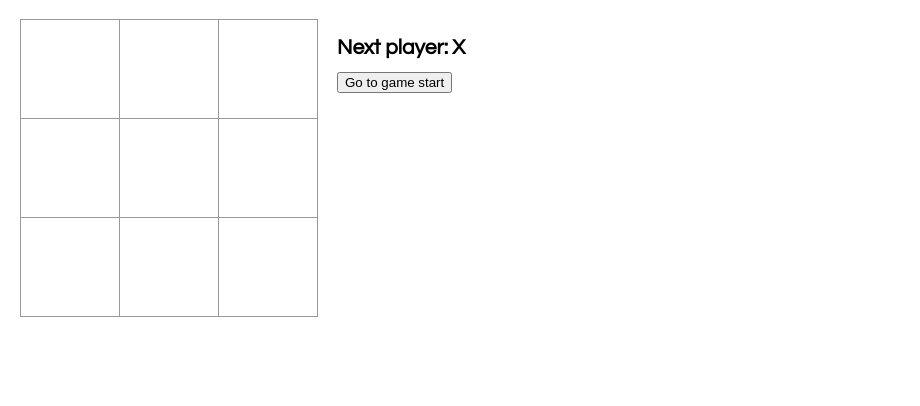
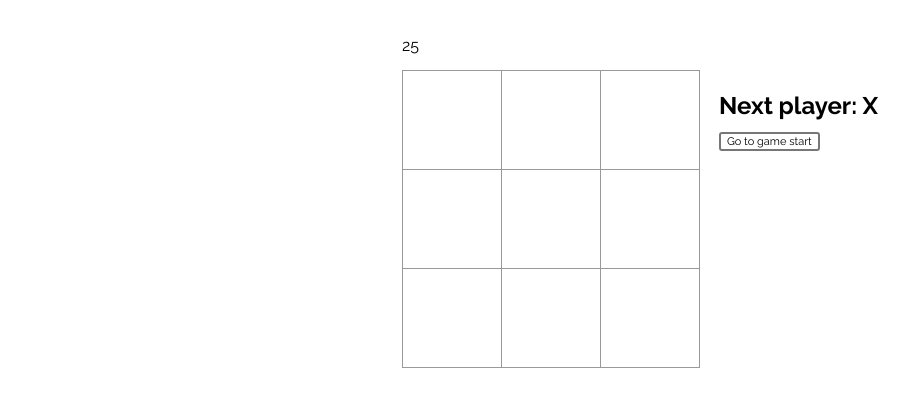
Before and after one commit to francismozart/tic-tac-toe, a React app: page / in a window 1280 px wide. Shown: the whole page, without its empty margins (0-920 px from the left). Built offline with nearby package versions, Linux system fonts and the light colour scheme.

Commit message:
components folder created and filled with components

```diff
--- a/package.json
+++ b/package.json
@@ -4,7 +4,12 @@
   "private": true,
   "homepage": "https://francismozart.github.io/tic-tac-toe",
   "dependencies": {
+    "@fortawesome/fontawesome-svg-core": "^1.2.0-14",
+    "@fortawesome/free-solid-svg-icons": "^5.1.0-11",
+    "@fortawesome/react-fontawesome": "0.1.0-11",
     "gh-pages": "^1.2.0",
+    "i": "^0.3.6",
+    "npm": "^6.1.0",
     "react": "^16.4.0",
     "react-dom": "^16.4.0",
     "react-scripts": "1.1.4"
--- /dev/null
+++ b/src/components/board.js
@@ -0,0 +1,55 @@
+import React from 'react';
+
+import Square from './square';
+
+class Board extends React.Component {
+
+  renderSquare(i) {
+    let squareClasses = "square";
+
+    const arrayWinner = this.props.winnerSquares.map((winnerSquare, ind)=> {
+      if (winnerSquare === i) {
+        squareClasses += " winner";
+      }
+
+      return null;
+    });
+
+    return (
+    	<Square key={i} squareClasses={squareClasses}
+        value={this.props.squares[i]}
+        onClick={() => this.props.onClick(i)}
+      />
+    );
+  }
+
+  render() {
+    let  oldBoardRows = Array(3).fill(Array(3).fill(null)),
+    counter = 0;
+
+    let newBoardRows = oldBoardRows.map((val, i) => {
+      let arrayInside = val.map((e, indice) => {
+        let initialCounter = counter;
+        counter++;
+
+        return (
+          this.renderSquare(initialCounter)
+        );
+      });
+
+      return (
+        <div key={i} className="board-row">
+          {arrayInside}
+        </div>
+      );
+    });
+
+    return (
+      <div>
+        {newBoardRows}
+      </div>
+    );
+  }
+}
+
+export default Board;
--- /dev/null
+++ b/src/components/clock.js
@@ -0,0 +1,33 @@
+import React from 'react';
+
+class Clock extends React.Component {
+  constructor(props) {
+    super(props);
+
+    this.state = {
+      time: 30
+    };
+  }
+
+  render() {
+
+    const stateTime = this.state.time;
+
+    let timePassing = setTimeout(() => {
+      const time = this.state.time-1;
+      this.setState({time: time});
+    }, 1000);
+
+    if (this.state.time < 1) { clearTimeout(timePassing); }
+
+    return (
+      <div className="clock">
+        <p>
+          {stateTime}
+        </p>
+      </div>
+    );
+  }
+}
+
+export default Clock;
--- /dev/null
+++ b/src/components/game.js
@@ -0,0 +1,183 @@
+import React from 'react';
+
+import Clock from './clock';
+import Board from './board';
+
+import { library } from '@fortawesome/fontawesome-svg-core';
+import { FontAwesomeIcon } from '@fortawesome/react-fontawesome';
+import { faSort } from '@fortawesome/free-solid-svg-icons';
+import '../index.css';
+
+library.add(faSort)
+
+class Game extends React.Component {
+	constructor(props) {
+    super(props);
+    this.state = {
+      history: [
+        {
+          squares: Array(9).fill(null),
+          colRow: null,
+          playCount: 0
+        }
+      ],
+      time: 30,
+      stepNumber: 0,
+      xIsNext: true,
+    };
+  }
+
+  handleClick(i) {
+  	const history = this.state.history.slice(0, this.state.stepNumber + 1);
+    const current = history[this.state.stepNumber];
+    const squares = current.squares.slice();
+
+    if (calculateWinner(squares) || squares[i]) {
+      return;
+    }
+
+    squares[i] = this.state.xIsNext ? 'X' : 'O';
+
+    this.setState({
+      history: history.concat([
+        {
+          squares: squares,
+          colRow: this.getColRow(i),
+          playCount: current.playCount+1
+        }
+      ]),
+      time: 30,
+      stepNumber: history.length,
+      xIsNext: !this.state.xIsNext
+    });
+  }
+
+  jumpTo(step) {
+    let history;
+
+    if (step === 0) {
+      history = [
+        {
+          squares: Array(9).fill(null),
+          colRow: null,
+          playCount: 0
+        }
+      ];
+
+      this.setState({
+        history: history,
+        stepNumber: 0,
+        xIsNext: true,
+      });
+    } else {
+      this.setState({
+        stepNumber: step,
+        xIsNext: (step % 2) === 0,
+      });
+    }
+  }
+
+  getColRow(renderNumber){
+    const col = [0,3,6].includes(renderNumber) ? 1 : [1,4,7].includes(renderNumber) ? 2 : 3;
+    const row = renderNumber < 3 ? 1 : renderNumber > 5 ? 3 : 2;
+
+    return `Col: ${col}, Row: ${row}`;
+  }
+
+  toggleOrder(){
+    const history = this.state.history.slice(1),
+    first = this.state.history.slice(0,1),
+    oldStepNumber = this.state.stepNumber;
+    let newStepNumber;
+
+    history.reverse();
+
+    const completeArray = first.concat(history);
+
+    newStepNumber = completeArray.length - oldStepNumber;
+
+    this.setState({
+      history: completeArray,
+      stepNumber: newStepNumber
+    });
+  }
+
+  render() {
+  	const history = this.state.history;
+    const current = history[this.state.stepNumber];
+    const winner = calculateWinner(current.squares);
+    const classToHide = this.state.stepNumber === 0 ? "hidden": "";
+    const time = this.state.time;
+
+    const moves = history.map((step, move) => {
+    	const classToBold = this.state.stepNumber === move ? "PActive" : "";
+      const desc = move ?
+      'Go to move #' + step.playCount :
+      'Go to game start';
+      return (
+        <p key={move} className={'txt-reset '+classToBold}>
+          {history[move].colRow} <button className='btn-reset' onClick={() => this.jumpTo(move)}>{desc}</button>
+        </p>
+      );
+    });
+
+    let status, winnerSquares;
+    if (winner) {
+      status = 'Winner: ' + winner.winner;
+      winnerSquares = winner.winSquares;
+    } else if (current.playCount === 9) {
+      status = "Draw!"
+      winnerSquares = [];
+    } else {
+      status = 'Next player: ' + (this.state.xIsNext ? 'X' : 'O');
+      winnerSquares = [];
+    }
+
+    return (
+      <div className="game">
+        <Clock />
+        <div className="game-wrapper">
+          <div className="game-board">
+            <Board
+            squares={current.squares} winnerSquares={winnerSquares}
+            onClick={(i) => this.handleClick(i)}
+            />
+          </div>
+          <div className="game-info">
+            <h2 className="status">{status}</h2>
+            <div>{moves}</div>
+            <div className={classToHide}>
+              <button onClick={() => this.toggleOrder()}><FontAwesomeIcon icon="sort" /> Invert Order</button>
+            </div>
+          </div>
+        </div>
+      </div>
+    );
+  }
+}
+
+function calculateWinner(squares) {
+  const lines = [
+  [0, 1, 2],
+  [3, 4, 5],
+  [6, 7, 8],
+  [0, 3, 6],
+  [1, 4, 7],
+  [2, 5, 8],
+  [0, 4, 8],
+  [2, 4, 6],
+  ];
+  for (let i = 0; i < lines.length; i++) {
+    const [a, b, c] = lines[i];
+    if (squares[a] && squares[a] === squares[b] && squares[a] === squares[c]) {
+      const winObj = {
+        winner: squares[a],
+        winSquares: lines[i]
+      }
+      return winObj;
+    }
+  }
+  return null;
+}
+
+export default Game;
--- /dev/null
+++ b/src/components/square.js
@@ -0,0 +1,11 @@
+import React from 'react';
+
+function Square(props) {
+  return (
+    <button className={props.squareClasses} onClick={props.onClick}>
+      {props.value}
+    </button>
+  );
+}
+
+export default Square;
--- a/src/index.css
+++ b/src/index.css
@@ -1,6 +1,16 @@
+@import url('https://fonts.googleapis.com/css?family=Raleway:400,700');
+
 body {
-  font: 14px "Century Gothic", Futura, sans-serif;
+  font-family: 'Raleway', sans-serif;
+  font-size: 16px;
   margin: 20px;
+}
+button {
+  font: 400 11px 'Raleway';
+}
+#root {
+  display: flex;
+  justify-content: center;
 }
 
 ol, ul {
@@ -51,9 +61,12 @@ ol, ul {
   background: #ddd;
 }
 
-.game {
+.game-wrapper {
   display: flex;
   flex-direction: row;
+}
+
+.game {
 }
 
 .game-info {
@@ -63,7 +76,15 @@ ol, ul {
 p.PActive {
   font-weight: bolder;
 }
-
+.txt-reset {
+  font-size: 12px;
+}
+.btn-reset {
+  font-family: 'Raleway', sans-serif;
+  background: transparent;
+  border-radius: 3px;
+  border: 2px solid #777;
+}
 .hidden {
   display: none;
 }
--- a/src/index.js
+++ b/src/index.js
@@ -1,237 +1,10 @@
-
 
 import React from 'react';
 import ReactDOM from 'react-dom';
-import './index.css';
 
-function Square(props) {
-  return (
-    <button className={props.squareClasses} onClick={props.onClick}>
-      {props.value}
-    </button>
-  );
-}
-
-class Board extends React.Component {
-
-  renderSquare(i) {
-    let squareClasses = "square";
-
-    const arrayWinner = this.props.winnerSquares.map((winnerSquare, ind)=> {
-      if (winnerSquare === i) {
-        squareClasses += " winner";
-      }
-
-      return null;
-    });
-
-    return (
-    	<Square key={i} squareClasses={squareClasses}
-        value={this.props.squares[i]}
-        onClick={() => this.props.onClick(i)}
-      />
-    );
-  }
-
-  render() {
-    let  oldBoardRows = Array(3).fill(Array(3).fill(null)),
-    counter = 0;
-
-    let newBoardRows = oldBoardRows.map((val, i) => {
-      let arrayInside = val.map((e, indice) => {
-        let initialCounter = counter;
-        counter++;
-
-        return (
-          this.renderSquare(initialCounter)
-        );
-      });
-
-      return (
-        <div key={i} className="board-row">
-          {arrayInside}
-        </div>
-      );
-    });
-
-    return (
-      <div>
-        {newBoardRows}
-      </div>
-    );
-  }
-}
-
-class Game extends React.Component {
-	constructor(props) {
-    super(props);
-    this.state = {
-      history: [
-        {
-          squares: Array(9).fill(null),
-          colRow: null,
-          playCount: 0
-        }
-      ],
-      stepNumber: 0,
-      xIsNext: true,
-    };
-  }
-
-  handleClick(i) {
-  	const history = this.state.history.slice(0, this.state.stepNumber + 1);
-    const current = history[this.state.stepNumber];
-    const squares = current.squares.slice();
-
-    if (calculateWinner(squares) || squares[i]) {
-      return;
-    }
-
-    squares[i] = this.state.xIsNext ? 'X' : 'O';
-
-    this.setState({
-      history: history.concat([
-        {
-          squares: squares,
-          colRow: this.getColRow(i),
-          playCount: current.playCount+1
-        }
-      ]),
-      stepNumber: history.length,
-      xIsNext: !this.state.xIsNext
-    });
-  }
-
-  jumpTo(step) {
-    let history;
-
-    if (step === 0) {
-      history = [
-        {
-          squares: Array(9).fill(null),
-          colRow: null,
-          playCount: 0
-        }
-      ];
-
-      this.setState({
-        history: history,
-        stepNumber: 0,
-        xIsNext: true,
-      });
-    } else {
-      this.setState({
-        stepNumber: step,
-        xIsNext: (step % 2) === 0,
-      });
-    }
-  }
-
-  getColRow(renderNumber){
-    let vector = [0,1,2,3,4,5,6,7,8];
-    const col = [0,3,6].includes(renderNumber) ? 1 : [1,4,7].includes(renderNumber) ? 2 : 3;
-    const row = renderNumber < 3 ? 1 : renderNumber > 5 ? 3 : 2;
-
-    return `Col: ${col}, Row: ${row}`;
-  }
-
-  toggleOrder(){
-    const history = this.state.history.slice(1),
-    first = this.state.history.slice(0,1),
-    oldStepNumber = this.state.stepNumber;
-    let newStepNumber;
-
-    history.reverse();
-
-    const completeArray = first.concat(history);
-
-    newStepNumber = completeArray.length - oldStepNumber;
-
-    this.setState({
-      history: completeArray,
-      stepNumber: newStepNumber
-    });
-  }
-
-  render() {
-  	const history = this.state.history;
-    const current = history[this.state.stepNumber];
-    const winner = calculateWinner(current.squares);
-    const classToHide = this.state.stepNumber === 0 ? "hidden": "";
-
-    const moves = history.map((step, move) => {
-    	const classToBold = this.state.stepNumber === move ? "PActive" : "";
-      const desc = move ?
-      'Go to move #' + move :
-      'Go to game start';
-      return (
-        <p key={move} className={classToBold}>
-          {history[move].colRow} <button onClick={() => this.jumpTo(move)}>{desc}</button>
-        </p>
-      );
-    });
-
-    let status, winnerSquares;
-    if (winner) {
-      status = 'Winner: ' + winner.winner;
-      winnerSquares = winner.winSquares;
-    } else if (current.playCount === 9) {
-      status = "Draw!"
-      winnerSquares = [];
-    } else {
-      status = 'Next player: ' + (this.state.xIsNext ? 'X' : 'O');
-      winnerSquares = [];
-    }
-
-    return (
-      <div className="game">
-        <div className="game-board">
-          <Board
-          squares={current.squares} winnerSquares={winnerSquares}
-          onClick={(i) => this.handleClick(i)}
-          />
-        </div>
-        <div className="game-info">
-          <h2 className="status">{status}</h2>
-          <div>{moves}</div>
-          <div className={classToHide}>
-            <button onClick={() => this.toggleOrder()}>Toggle Moves's Order</button>
-          </div>
-        </div>
-      </div>
-    );
-  }
-}
-
-// ========================================
+import Game from './components/game';
 
 ReactDOM.render(
   <Game />,
   document.getElementById('root')
-  );
-
-function calculateWinner(squares) {
-  const lines = [
-  [0, 1, 2],
-  [3, 4, 5],
-  [6, 7, 8],
-  [0, 3, 6],
-  [1, 4, 7],
-  [2, 5, 8],
-  [0, 4, 8],
-  [2, 4, 6],
-  ];
-  for (let i = 0; i < lines.length; i++) {
-    const [a, b, c] = lines[i];
-    if (squares[a] && squares[a] === squares[b] && squares[a] === squares[c]) {
-      console.log(lines[i]);
-
-      const winObj = {
-        winner: squares[a],
-        winSquares: lines[i]
-      }
-      return winObj;
-    }
-  }
-  return null;
-}
+);
```
Also changed, not shown: 1 other file.
